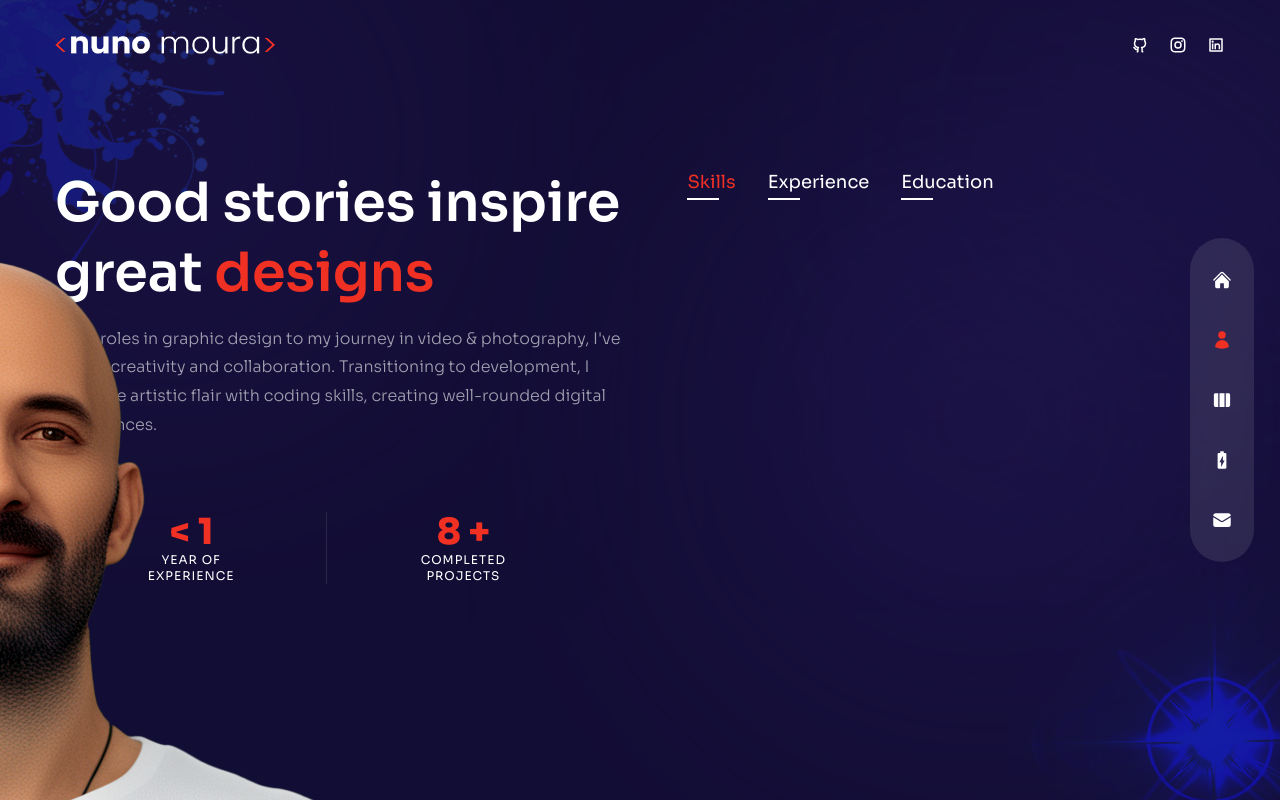
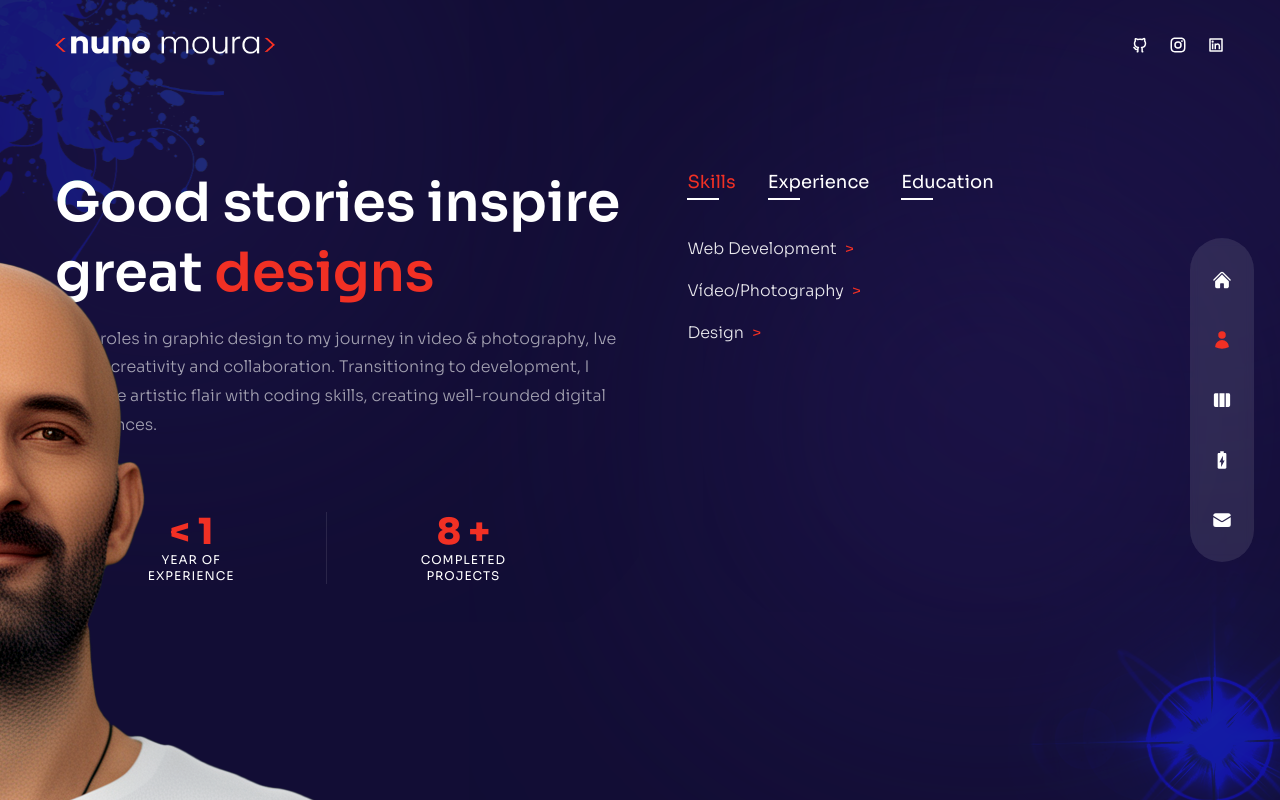
Before and after one commit to NAMoura/nunomoura---Portfolio, a Next.js app: page /about in a window 1280 px wide. Built offline with nearby package versions, Linux system fonts and the light colour scheme.

Commit message:
Update index.js

```diff
--- a/pages/about/index.js
+++ b/pages/about/index.js
@@ -125,7 +125,7 @@ const About = () => {
             exit="hidden"
             className="mas-w-[500px] mx-auto xl:mx-0 mb-6 xl:mb-12 px-2 xl:px-0"
           >
-            From roles in graphic design to my journey in video & photography, I&apos;ve honed creativity and collaboration.
+            From roles in graphic design to my journey in video & photography, Ive honed creativity and collaboration.
             Transitioning to development, I combine artistic flair with coding skills, creating well-rounded digital experiences.
           </motion.p>
           {/* counters */}
@@ -183,7 +183,25 @@ const About = () => {
             })}
           </div>
           <div className="py-2 xl:py-6 flex flex-col gap-y-2 xl:gap-y-4 items-center xl:items-start ">
-
+            {aboutData[index].info.map((item, itemIndex) => {
+              return (
+                <div
+                  key={itemIndex}
+                  className="flex-1 flex flex-col md:flex-row max-w-max gap-x-2 items-center text-white/60 "
+                >
+                  {/* title */}
+                  <div className="font-light mb-2 md:mb-0 text-white/90">{item.title}</div>
+                  <div className="hidden md:flex text-accent">&gt;</div>
+                  <div>{item.stage}</div>
+                  <div className="flex gap-x-4 mb-2">
+                    {/* îcons */}
+                    {/* {item.icons?.map((icon, itemIndex) => {
+                      return <div key={itemIndex} className="text-2xl text-white">{icon}</div>;
+                    })} */}
+                  </div>
+                </div>
+              );
+            })}
           </div>
         </motion.div>
       </div>
```
